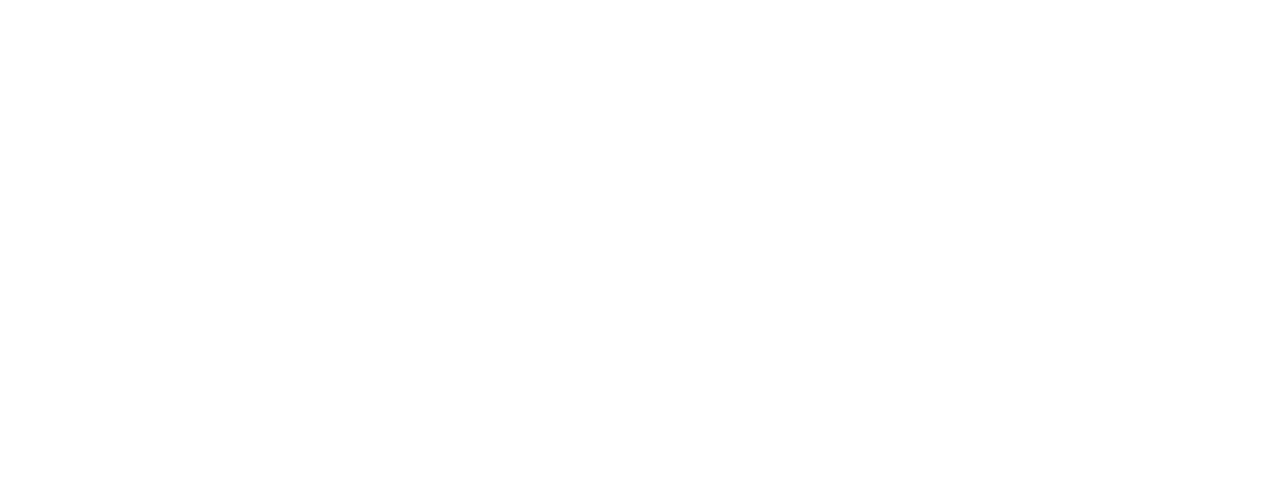
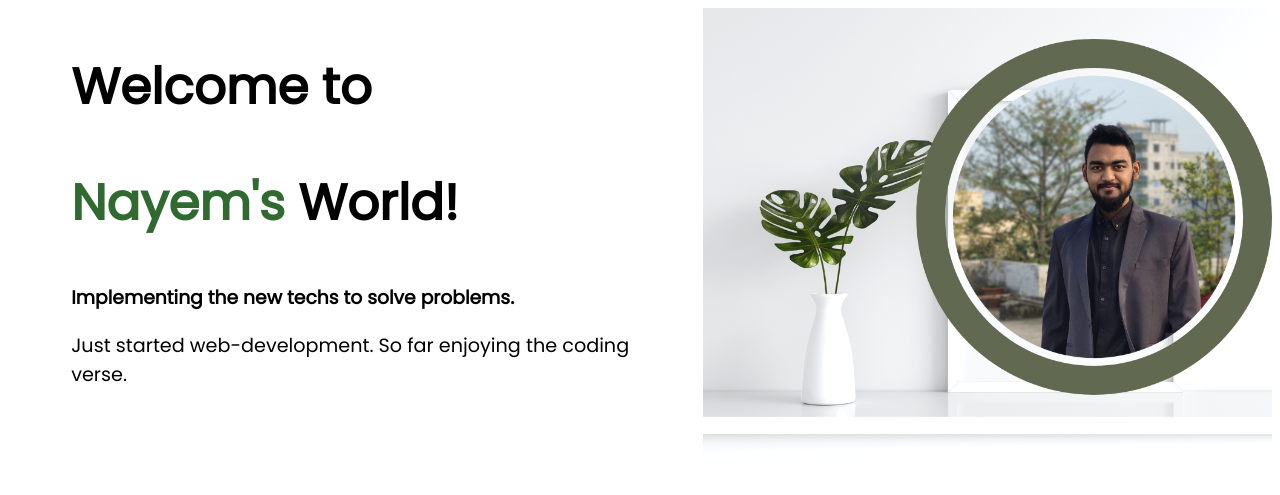
Before and after one commit to nayem-au/developer-portfolio, a plain HTML site: page index.html in a window 1280 px wide. Drawn offline with Linux system fonts and the light colour scheme.

Commit message:
added image

```diff
--- a/index.html
+++ b/index.html
@@ -5,9 +5,19 @@
     <meta http-equiv="X-UA-Compatible" content="IE=edge">
     <meta name="viewport" content="width=device-width, initial-scale=1.0">
     <title>Nayem portfolio</title>
-    <link rel="stylesheet" href="style.css">
+    <link rel="preconnect" href="https://fonts.googleapis.com">
+    <link rel="preconnect" href="https://fonts.gstatic.com" crossorigin>
+    <link href="https://fonts.googleapis.com/css2?family=Poppins&display=swap" rel="stylesheet">    <link rel="stylesheet" href="style.css">
 </head>
 <body>
-
+  <section>
+     <div class="half-width">    <h1>Welcome to</h1>
+    <h1><span class="colourful"> Nayem's</span> World!</h1>
+    <h3>Implementing the new techs to solve problems.</h3>
+    <p>Just started web-development. So far enjoying the coding verse.
+    </p>
+</div>
+<div class="half-width">    <img src="images/my-portfolio-1.png" alt="">
+</div></section>
 </body>
 </html>
--- a/style.css
+++ b/style.css
@@ -0,0 +1,22 @@
+body{
+    font-family: 'Poppins', sans-serif;
+}
+h1{
+    font-size: 50px;
+}
+.colourful{
+    color: rgb(48, 106, 48);
+}
+section{
+    display: flex;
+}
+.half-width{
+    width: 100%;
+    padding-left: 5%;
+}
+.half-width img{
+    width: 100%;
+}
+p{
+    font-size: larger;
+}
```
Also changed, not shown: images/2.png (added), images/dream-bg.png (added), images/exp-bg.png (added), images/my-bg.png (added), images/my-bg2.png (added), images/my-portfolio-1.png (added), images/top-banner.png (added), 7 other files.
